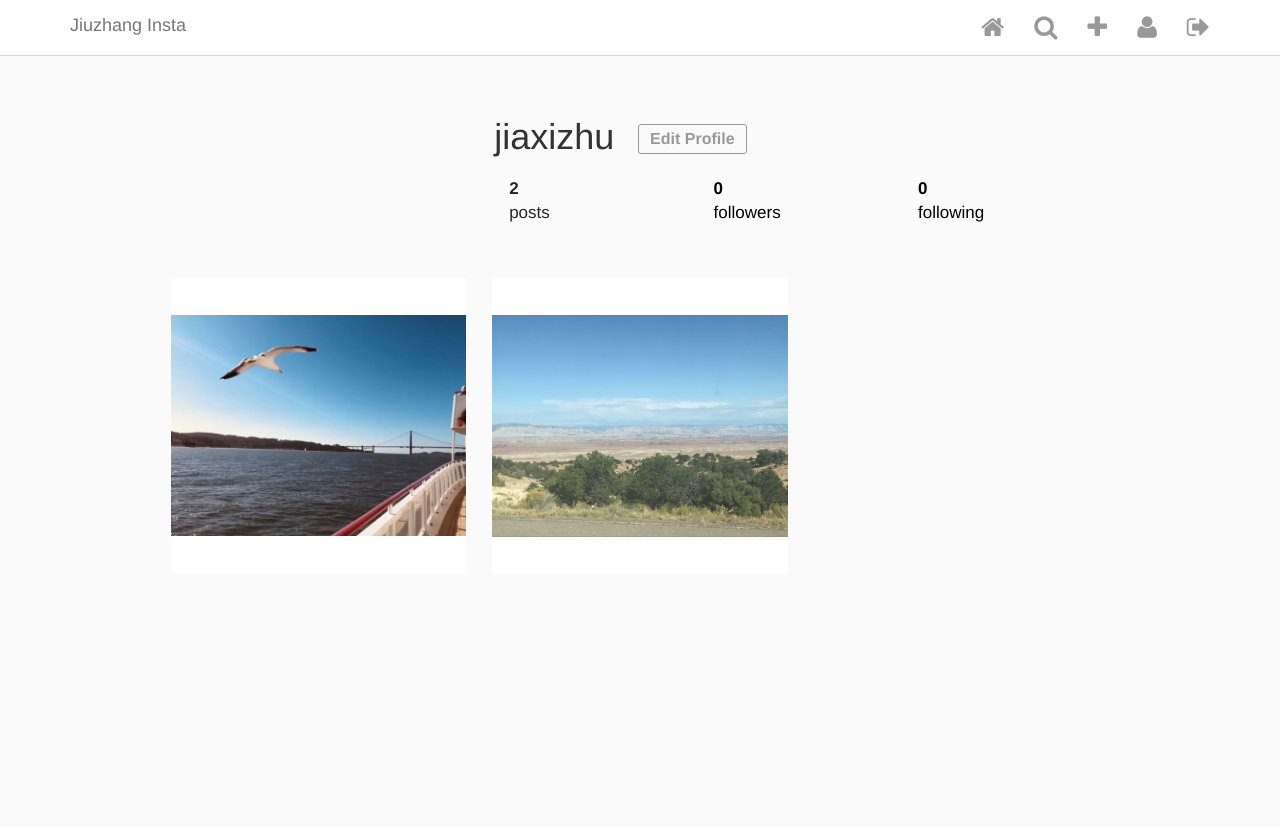
After one commit to jiaxizhu/Instagramdemo, a Django app: page /user/1/ in a window 1280 px wide. The commit adds this page. Shown: the top 827 px of the page. Run offline with Django 3.2, Linux system fonts and the light colour scheme; a user stored in the database is signed in; data comes from the database, SQL or seed files in the repository; both versions use the stored data as it was after the commit; some libraries are stand-ins or nearby versions.

Commit message:
Add profile and some changes

```diff
--- a/Insta/admin.py
+++ b/Insta/admin.py
@@ -1,9 +1,10 @@
 from django.contrib import admin
 
-from Insta.models import Post, InstaUser, Like
+from Insta.models import Post, InstaUser, Like, UserConnection
 
 # Register your models here.
 
 admin.site.register(Post)
 admin.site.register(InstaUser)
 admin.site.register(Like)
+admin.site.register(UserConnection)
--- a/Insta/models.py
+++ b/Insta/models.py
@@ -14,6 +14,24 @@ class InstaUser(AbstractUser):
         blank=True,
         null=True
     )
+
+    def get_connections(self):
+        connections = UserConnection.objects.filter(creator=self)
+        return connections
+
+    def get_followers(self):
+        followers = UserConnection.objects.filter(following=self)
+        return followers
+
+    def is_followed_by(self, user):
+        followers = UserConnection.objects.filter(following=self)
+        return followers.filter(creator=user).exists()
+
+    def get_absolute_url(self):
+        return reverse('profile', args=[str(self.id)])
+
+    def __str__(self):
+        return self.username
 
 
 class Post(models.Model):
@@ -33,7 +51,7 @@ class Post(models.Model):
     )
 
     def get_absolute_url(self):
-        return reverse("posts_detail", args=[str(self.id)])
+        return reverse("post_detail", args=[str(self.id)])
 
     def get_like_count(self):
         return self.likes.count()
@@ -56,3 +74,18 @@ class Like(models.Model):
 
     def __str__(self):
         return 'Like: ' + self.user.username + ' likes ' + self.post.title
+
+
+class UserConnection(models.Model):
+    created = models.DateTimeField(auto_now_add=True, editable=False)
+    creator = models.ForeignKey(
+        InstaUser,
+        on_delete=models.CASCADE,
+        related_name="friendship_creator_set")
+    following = models.ForeignKey(
+        InstaUser,
+        on_delete=models.CASCADE,
+        related_name="friend_set")
+
+    def __str__(self):
+        return self.creator.username + ' follows ' + self.following.username
--- a/Insta/urls.py
+++ b/Insta/urls.py
@@ -15,7 +15,7 @@ Including another URLconf
 from django.contrib import admin
 from django.urls import path, include
 
-from Insta.views import HelloWorld, PostsView, PostDetailView, PostCreatelView, PostUpdateView, PostDeleteView,addLike
+from Insta.views import HelloWorld, PostsView, PostDetailView, PostCreatelView, PostUpdateView, PostDeleteView, addLike, UserDetailView
 
 urlpatterns = [
     path('HelloWorld', HelloWorld.as_view(), name='HelloWorld'),
@@ -24,6 +24,7 @@ urlpatterns = [
     path('post/new/', PostCreatelView.as_view(), name='make_post'),
     path('post/update/<int:pk>/', PostUpdateView.as_view(), name='post_update'),
     path('post/delete/<int:pk>/', PostDeleteView.as_view(), name='post_delete'),
-    path('like', addLike, name = 'addLike'),
+    path('like', addLike, name='addLike'),
+    path('user/<int:pk>/', UserDetailView.as_view(), name='user_detail'),
 
 ]
--- a/Insta/views.py
+++ b/Insta/views.py
@@ -2,7 +2,7 @@ from annoying.decorators import ajax_request
 from django.views.generic import TemplateView, ListView, DetailView
 from django.views.generic.edit import CreateView, UpdateView, DeleteView
 from django.urls import reverse_lazy
-from Insta.models import Post, Like
+from Insta.models import Post, Like, InstaUser
 
 from django.contrib.auth.mixins import LoginRequiredMixin
 
@@ -22,6 +22,11 @@ class PostDetailView(LoginRequiredMixin, DetailView):
     model = Post
     template_name = 'post_detail.html'
     login_url = 'login'
+
+
+class UserDetailView(DetailView):
+    model = InstaUser
+    template_name = 'user_detail.html'
 
 
 class PostCreatelView(LoginRequiredMixin, CreateView):
--- a/static/js/index.js
+++ b/static/js/index.js
@@ -160,10 +160,10 @@ function update_unfollow_view(data) {
 }
 
 
-$('.follow-toggle__container').on('click', '.follow-user', function() {
-    follow_user.call(this, update_follow_view, error_cb, 'follow');
-});
-
-$('.follow-toggle__container').on('click', '.unfollow-user', function() {
-    follow_user.call(this, update_unfollow_view, error_cb, 'unfollow');
-});
+//$('.follow-toggle__container').on('click', '.follow-user', function() {
+//    follow_user.call(this, update_follow_view, error_cb, 'follow');
+//});
+//
+//$('.follow-toggle__container').on('click', '.unfollow-user', function() {
+//    follow_user.call(this, update_unfollow_view, error_cb, 'unfollow');
+//});
--- a/templates/header.html
+++ b/templates/header.html
@@ -16,7 +16,7 @@
                     </li>
                     <li><a href="{% url 'HelloWorld' %}"><i class="fa fa-search" aria-hidden="true"></i></a></li>
                     <li><a href="{% url 'make_post' %}"><i class="fa fa-plus" aria-hidden="true"></i></a></li>
-                    <li><a href="{% url 'HelloWorld' %}"><i class="fa fa-user" aria-hidden="true"></i></a></li>
+                    <li><a href="{% url 'user_detail' user.id %}"><i class="fa fa-user" aria-hidden="true"></i></a></li>
                     <li><a href="{% url 'logout' %}"><i class="fa fa-sign-out" aria-hidden="true"></i></a></li>
                 {% else %}
                     <li>
--- a/templates/index.html
+++ b/templates/index.html
@@ -11,7 +11,7 @@
 
                 <div class="card__panel-head">
                     <div class="poster__info">
-                        <a href="{% url 'HelloWorld' %}" class="poster__name">
+                         <a href="{% url 'user_detail' post.author.id %}" class="poster__name">
                             {% if post.author.profile_pic %}
                                 <img class="poster__profilepic" src="/{{ post.author.profile_pic }}">
                             {% endif %}
--- a/templates/post_detail.html
+++ b/templates/post_detail.html
@@ -5,7 +5,7 @@
 <div class="row single-post">
     <div class="single-post-card view-update {{ object.pk }}">
         <div class="header">
-            <a href="{% url 'HelloWorld' %}">
+             <a href="{% url 'user_detail' post.author.id %}" class="poster__name">
                 {% if object.author.profile_pic %}
                     <img class="picture-circle--medium" src="/{{object.author.profile_pic}}">
                 {% endif %}
--- /dev/null
+++ b/templates/user_detail.html
@@ -0,0 +1,64 @@
+{% extends 'base.html' %}
+
+{% load custom_tags %}
+
+{% block content %}
+
+<div class="profile">
+    <div class="profile__head">
+        <div class="row">
+            <div class="col-xs-4 left">
+                {% if object.profile_pic %}
+                    <img class="picture-circle" src="/{{object.profile_pic}}">
+                {% endif %}
+            </div>
+            <div class="col-xs-8 right">
+                <div class="name-buttons">
+                    <h1 class="username">{{ object.username }}</h1>
+                    {% if user == object %}
+                            <button class="edit-profile">Edit Profile</button>
+                    {% else %}
+                        {% is_following user object as following %}
+                        <div class="follow-toggle__container">
+                            <button class="btn btn-primary {% if not following %}follow-user{% else %}unfollow-user{% endif %}" id="{{ object.pk }}">
+                                {% if following %}
+                                    Unfollow
+                                {% else %}
+                                    Follow
+                                {% endif %}
+                            </button>
+                        </div>
+                    {% endif %}
+                </div>
+
+                <div>
+                    <ul class="stats">
+                        <div class="col-xs-4"><li class="stats__count"><span>{{ object.my_posts.count }}</span><br> posts</li></div>
+                        <div class="col-xs-4"><a href="/" style="text-decoration: none; color: black;"><li class="stats__count"><span class="follower_count" id="follower_id">{{ object.get_followers.count }}</span><br> followers</li></a></div>
+                        <div class="col-xs-4"><a href="/" style="text-decoration: none; color: black;"><li class="stats__count"><span>{{ object.get_connections.count }}</span><br> following</li></a></div>
+                    </ul>
+                </div>
+            </div>
+        </div>
+    </div>
+
+    <div class="profile__body">
+        <div class="row">
+        {% for post in object.my_posts.all %}
+            <div class="col-xs-4">
+                <div class="picture-square" style="background-image: url(http://{{ request.META.HTTP_HOST }}/{{ post.image.url }}); background-size: contain;">
+                    <a href="{% url 'post_detail' post.pk %}">
+                    <div class="content">
+                        <i class="fa fa-heart" aria-hidden="true"></i> {{ post.get_like_count }}
+
+                    </div>
+                    </a>
+                </div>
+            </div>
+        {% endfor %}
+        </div>
+    </div>
+
+</div>
+
+{% endblock content %}
```
Also changed, not shown: Insta/migrations/0004_auto_20200324_0115.py (added), db.sqlite3, static/images/posts/7A321EE2-6DB7-49A3-A62D-3D1B9AE11820.jpeg (added), static/images/posts/7A321EE2-6DB7-49A3-A62D-3D1B9AE11820_2GBbGsB.jpeg (added).
